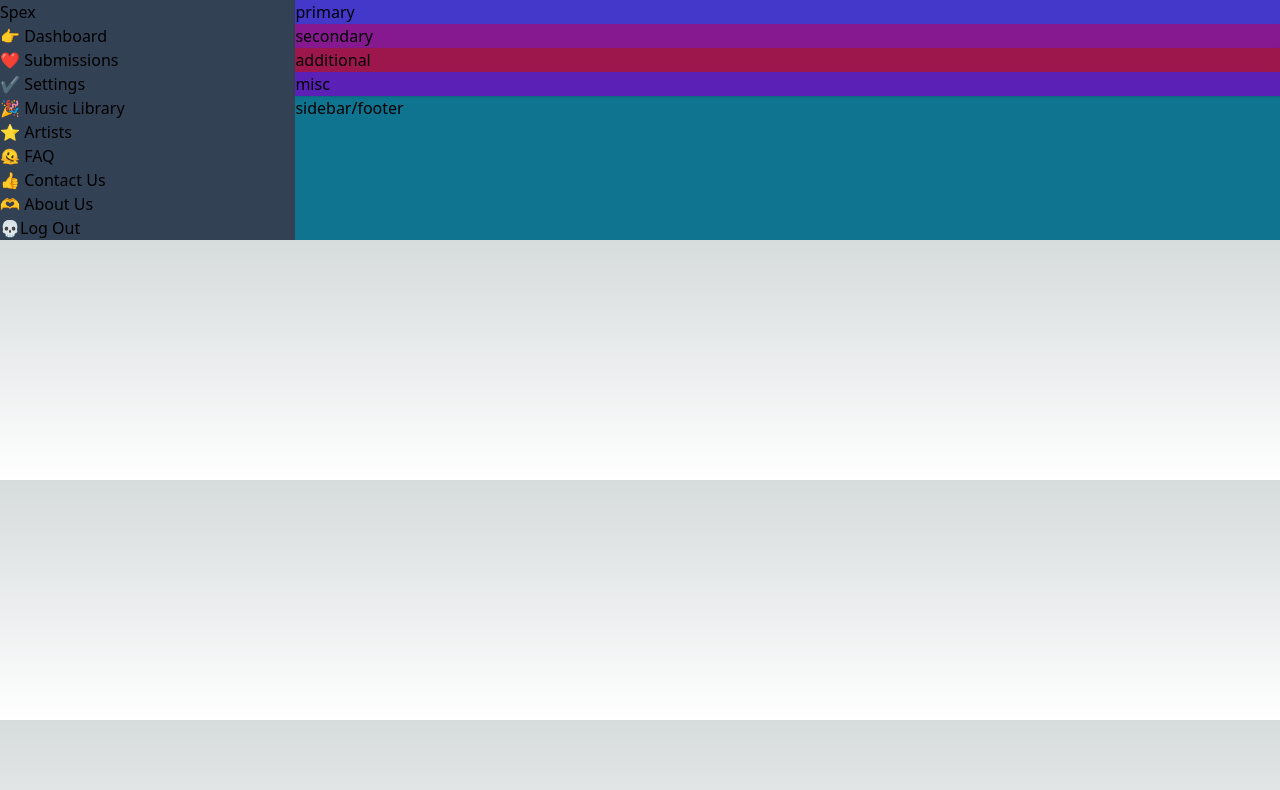
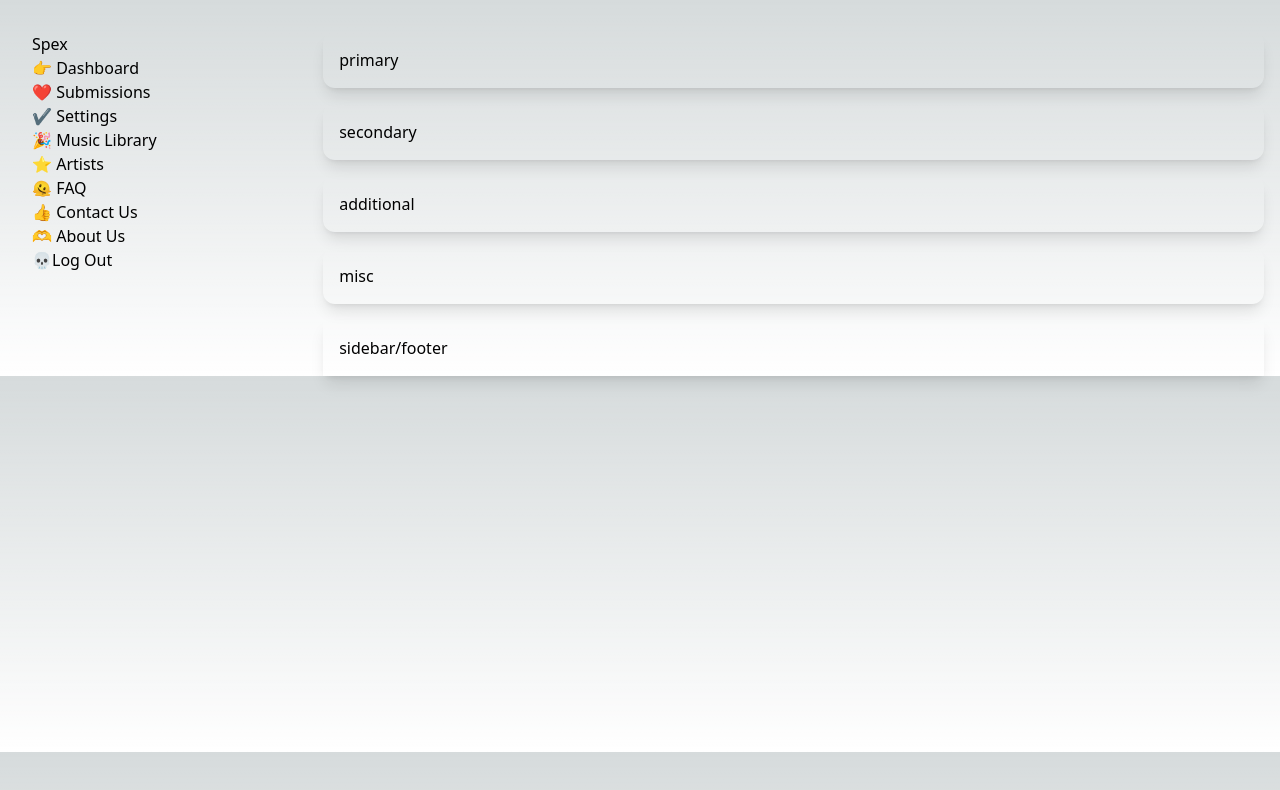
Before and after one commit to U1F/spext, a Next.js app: page / in a window 1280 px wide. Shown: the top 790 px of the page. Built offline with nearby package versions, Linux system fonts and the light colour scheme.

Commit message:
more layout

```diff
--- a/src/app/page.tsx
+++ b/src/app/page.tsx
@@ -1,9 +1,9 @@
-import Image from 'next/image'
+import Image from "next/image";
 
 export default function Home() {
   return (
     <main className="font-sans flex">
-      <menu id="menu" className="hidden lg:flex basis-96 bg-slate-700">
+      <menu id="menu" className="hidden lg:flex basis-96 p-8">
         <nav>
           <h1>Spex</h1>
 
@@ -51,20 +51,35 @@ export default function Home() {
           </ul>
         </nav>
       </menu>
-    <div id="burger" className="lg:hidden">🍔</div>
-    <div id="app" className="2xl:flex bg-cyan-700 basis-full">
-      <div id="main">
+      <div id="burger" className="lg:hidden">
+        🍔
+      </div>
+      <div id="app" className="2xl:flex basis-full">
+        <div id="main" className="flex-column 2xl:basis-2/3 space-y-4 py-4 lg:p-4">
           <div id="header">
             <div id="clock"></div>
           </div>
-        <div id="primary" className="shadow bg-indigo-700">primary</div>
-        <div id="secondary" className="shadow bg-fuchsia-800">secondary</div>
-        <div id="additional" className="shadow bg-pink-800">additional</div>
-        <div id="misc" className="shadow bg-violet-800">misc</div>
+          <div id="primary" className="lg:p-4 rounded-xl lg:shadow-lg dark:lg:shadow-slate-800/25">
+            primary
+          </div>
+          <div id="secondary" className="lg:p-4 rounded-xl lg:shadow-lg dark:lg:shadow-slate-800/25">
+            secondary
+          </div>
+          <div id="additional" className="lg:p-4 rounded-xl lg:shadow-lg dark:lg:shadow-slate-800/25">
+            additional
+          </div>
+          <div id="misc" className="lg:p-4 rounded-xl lg:shadow-lg dark:lg:shadow-slate-800/25">
+            misc
+          </div>
         </div>
 
-      <div id="sidebar-slash-footer">sidebar/footer</div>
+        <div
+          id="sidebar-slash-footer"
+          className="2xl:basis-1/3 lg:p-4 lg:mx-4 lg:shadow-lg dark:lg:shadow-slate-800/25 2xl:shadow-none"
+        >
+          sidebar/footer
+        </div>
       </div>
     </main>
-  )
+  );
 }
```
Lines whose indentation alone changed are shown as unchanged.
